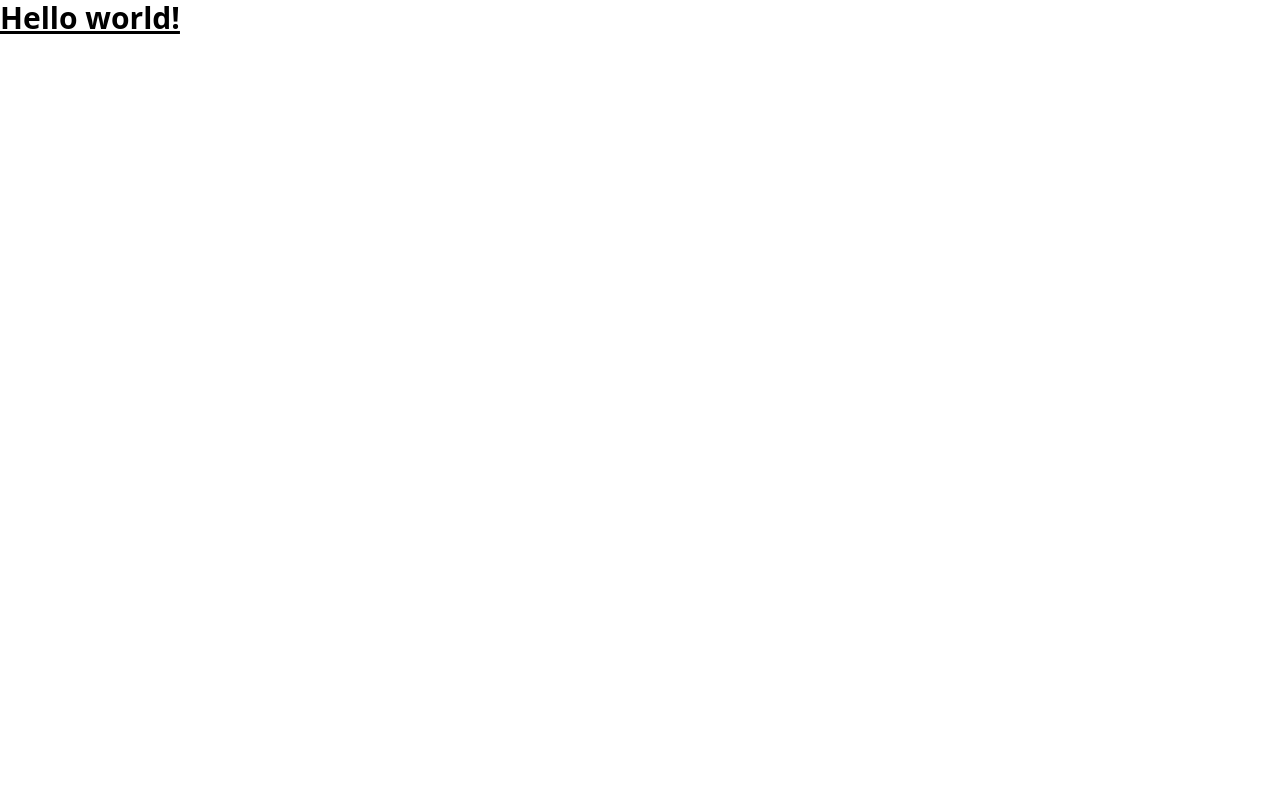
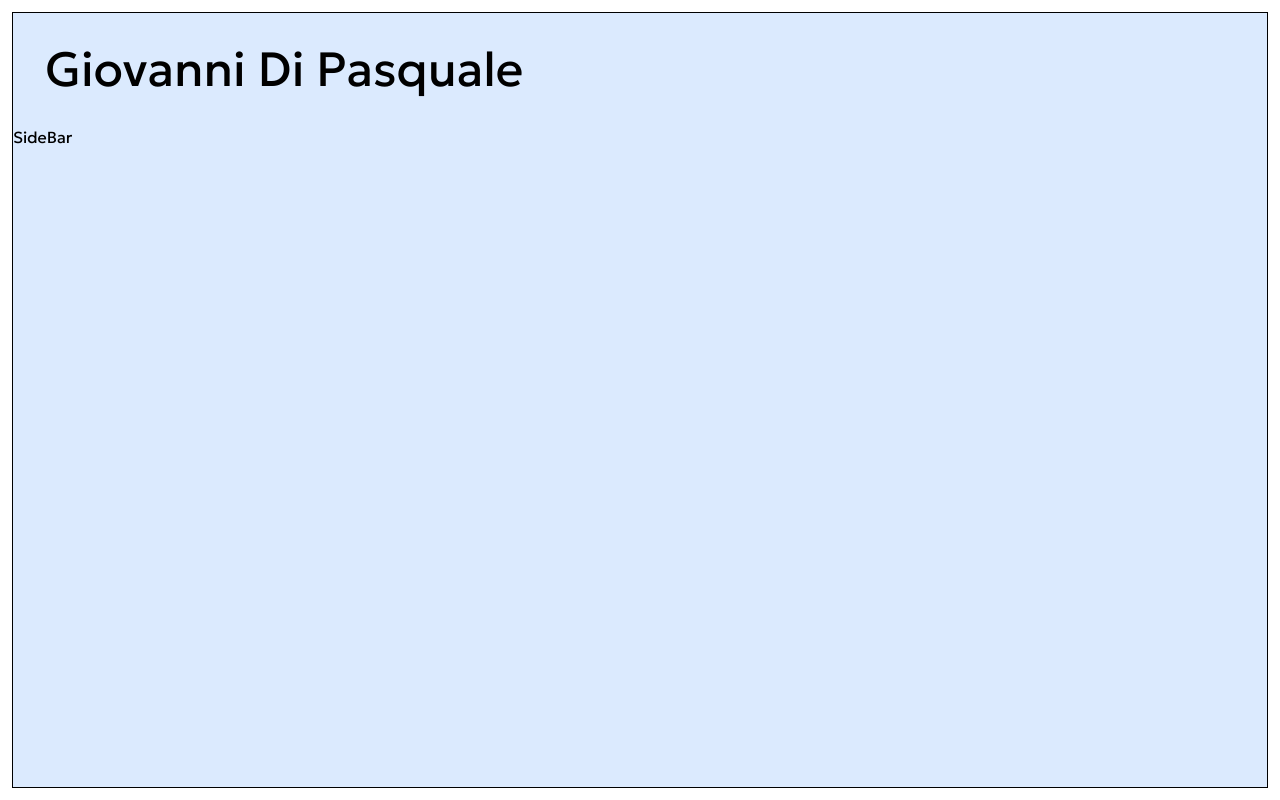
Before and after one commit to giovannifdipasquale/portfolio_v2, a React (Vite) app: page / in a window 1280 px wide. Built offline with nearby package versions, Linux system fonts and the light colour scheme.

Commit message:
Drawn main layout frame

```diff
--- a/index.html
+++ b/index.html
@@ -3,12 +3,17 @@
   <head>
     <meta charset="UTF-8" />
     <link rel="icon" type="image/svg+xml" href="/vite.svg" />
+    <link rel="preconnect" href="https://fonts.googleapis.com" />
+    <link rel="preconnect" href="https://fonts.gstatic.com" crossorigin />
+    <link
+      href="https://fonts.googleapis.com/css2?family=Geologica:wght,CRSV@100..900,0&display=swap"
+      rel="stylesheet"
+    />
     <meta name="viewport" content="width=device-width, initial-scale=1.0" />
     <title>portfoliov2</title>
   </head>
   <body>
-    <div id="root">
-    </div>
+    <div id="root"></div>
     <script type="module" src="/src/main.jsx"></script>
   </body>
 </html>
--- a/src/App.jsx
+++ b/src/App.jsx
@@ -1,16 +1,18 @@
 import { useState } from 'react'
 import reactLogo from './assets/react.svg'
 import viteLogo from '/vite.svg'
+import SideBar from './components/SideBar/SideBar'
 import './App.css'
 
 function App() {
 
   return (
-    <>
-      <div>
-        <h1 class="text-3xl font-bold underline">Hello world!</h1>
+    <div className="h-screen w-screen p-3">
+      <div className="border-1 border-solid h-full w-full bg-blue-100">
+        <h1 className='font-geologica text-5xl m-8'> Giovanni Di Pasquale </h1>
+        <SideBar/>
       </div>
-    </>
+    </div>
   );
 }
 
--- /dev/null
+++ b/src/components/SideBar/SideBar.jsx
@@ -0,0 +1,7 @@
+import React from "react";
+
+function SideBar() {
+  return <div className="font-geologica">SideBar</div>;
+}
+
+export default SideBar;
--- a/src/index.css
+++ b/src/index.css
@@ -1 +1,5 @@
 @import "tailwindcss";
+@import url('https://fonts.googleapis.com/css2?family=Geologica:wght,CRSV@100..900,0&display=swap');
+@theme {
+  --font-geologica: "Geologica", sans-serif;
+}
--- a/vite.config.js
+++ b/vite.config.js
@@ -1,5 +1,5 @@
-import { defineConfig } from 'vite'
-import react from '@vitejs/plugin-react'
+import { defineConfig } from "vite";
+import react from "@vitejs/plugin-react";
 import tailwindcss from "@tailwindcss/vite";
 
 // https://vite.dev/config/
```
